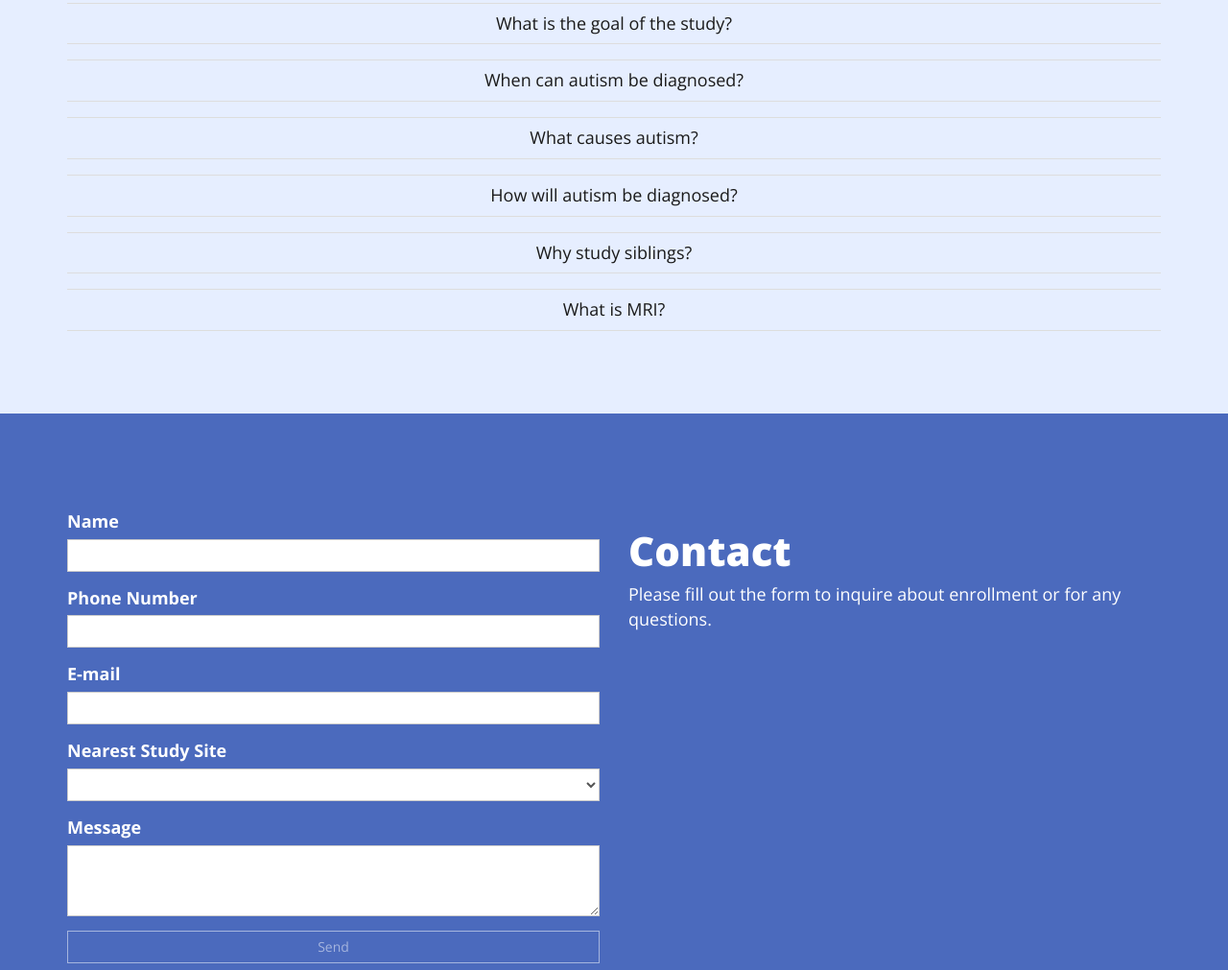
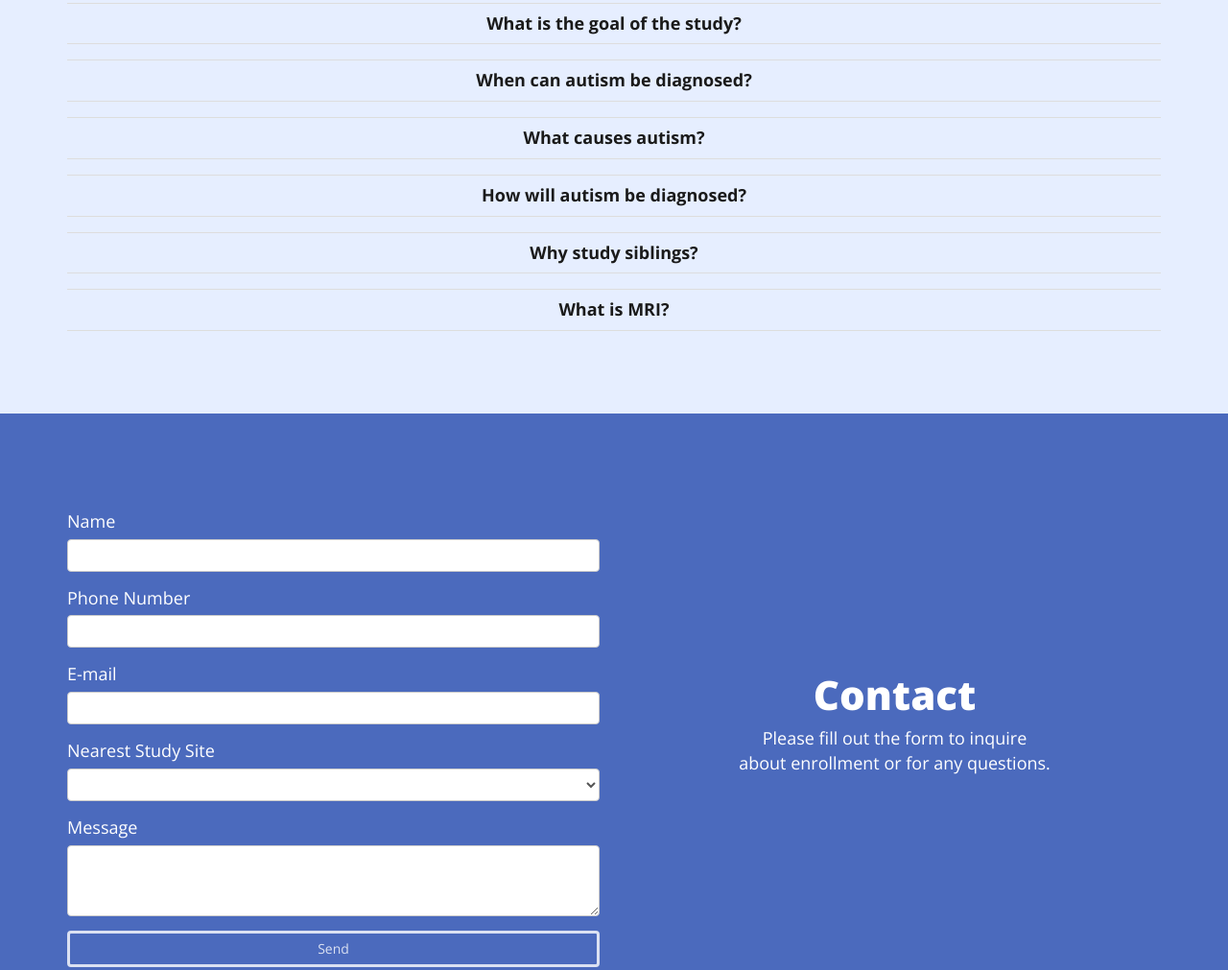
Before and after one commit to stellarxo/ibis.ca, a plain HTML site: page index.html in a window 1280 px wide. Shown: the part 2809-3820 px from the top of the page at 96% size. Drawn offline with nearby package versions, Linux system fonts and the light colour scheme.

Commit message:
fix contact form

```diff
--- a/css/main.css
+++ b/css/main.css
@@ -14,7 +14,7 @@ h1 {
 
 h2 {
   font-weight: 600;
-  font-size: 18px;
+  font-size: 24px;
   color: white;
   line-height: 0px;
 }
@@ -281,7 +281,7 @@ video {
 }
 
 .contact-section .contact-form .form-control {
-    border-radius: 0;
+    /*border-radius: 0;*/
     box-shadow: none !important;
 }
 
@@ -299,12 +299,16 @@ textarea.form-control {
     background-color: #fff;
     background-image: none;
     border: 1px solid #ccc;
-    border-radius: 4px;
+    /*border-radius: 0px;*/
     -webkit-box-shadow: inset 0 1px 1px rgba(0,0,0,0.075);
     box-shadow: inset 0 1px 1px rgba(0,0,0,0.075);
     -webkit-transition: border-color ease-in-out .15s, box-shadow ease-in-out .15s;
     -o-transition: border-color ease-in-out .15s, box-shadow ease-in-out .15s;
     transition: border-color ease-in-out .15s, box-shadow ease-in-out .15s;
+}
+
+label {
+      font-weight: 200;
 }
 
 textarea {
@@ -332,7 +336,7 @@ textarea {
     outline: 0 !important;
     width: 100%;
     background: none;
-    border-radius: 0;
-    color: rgba(255,255,255,0.5);
-    border: 1px solid rgba(255,255,255,0.5);
+    /*border-radius: 0;*/
+    color: rgba(255,255,255,0.8);
+    border: 3px solid rgba(255,255,255,0.8);
 }
--- a/index.html
+++ b/index.html
@@ -194,7 +194,7 @@
 
 <tbody>
     <tr data-toggle="collapse" data-target="#accordion1" class="clickable">
-        <td>What is the goal of the study?</td>
+        <td><strong>What is the goal of the study?</strong></td>
     </tr>
     <tr>
         <td colspan="3">
@@ -203,7 +203,7 @@
     </tr>
 
     <tr data-toggle="collapse" data-target="#accordion2" class="clickable">
-        <td>When can autism be diagnosed?</td>
+        <td><strong>When can autism be diagnosed?</strong></td>
     </tr>
     <tr>
         <td colspan="3">
@@ -212,7 +212,7 @@
     </tr>
 
     <tr data-toggle="collapse" data-target="#accordion3" class="clickable">
-        <td>What causes autism?</td>
+        <td><strong>What causes autism?</strong></td>
     </tr>
     <tr>
         <td colspan="3">
@@ -221,7 +221,7 @@
     </tr>
 
   <tr data-toggle="collapse" data-target="#accordion4" class="clickable">
-        <td>How will autism be diagnosed?</td>
+        <td><strong>How will autism be diagnosed?</strong></td>
     </tr>
     <tr>
         <td colspan="3">
@@ -230,7 +230,7 @@
     </tr>
 
       <tr data-toggle="collapse" data-target="#accordion5" class="clickable">
-        <td>Why study siblings?</td>
+        <td><strong>Why study siblings?</strong></td>
     </tr>
     <tr>
         <td colspan="3">
@@ -239,7 +239,7 @@
     </tr>
 
       <tr data-toggle="collapse" data-target="#accordion6" class="clickable">
-        <td>What is MRI?</td>
+        <td><strong>What is MRI?</strong></td>
     </tr>
     <tr>
         <td colspan="3">
@@ -314,10 +314,10 @@
 
     <div class="contact-section__col--half">
       <div class="contact-section__content">
-        <div class="message">
+        <div class="message paddedtop" style="text-align: center;">
           <h3>Contact</h3>
 
-          Please fill out the form to inquire about enrollment or for any questions.
+          Please fill out the form to inquire </br> about enrollment or for any questions.
         </div>
       </div>
     </div>
```
